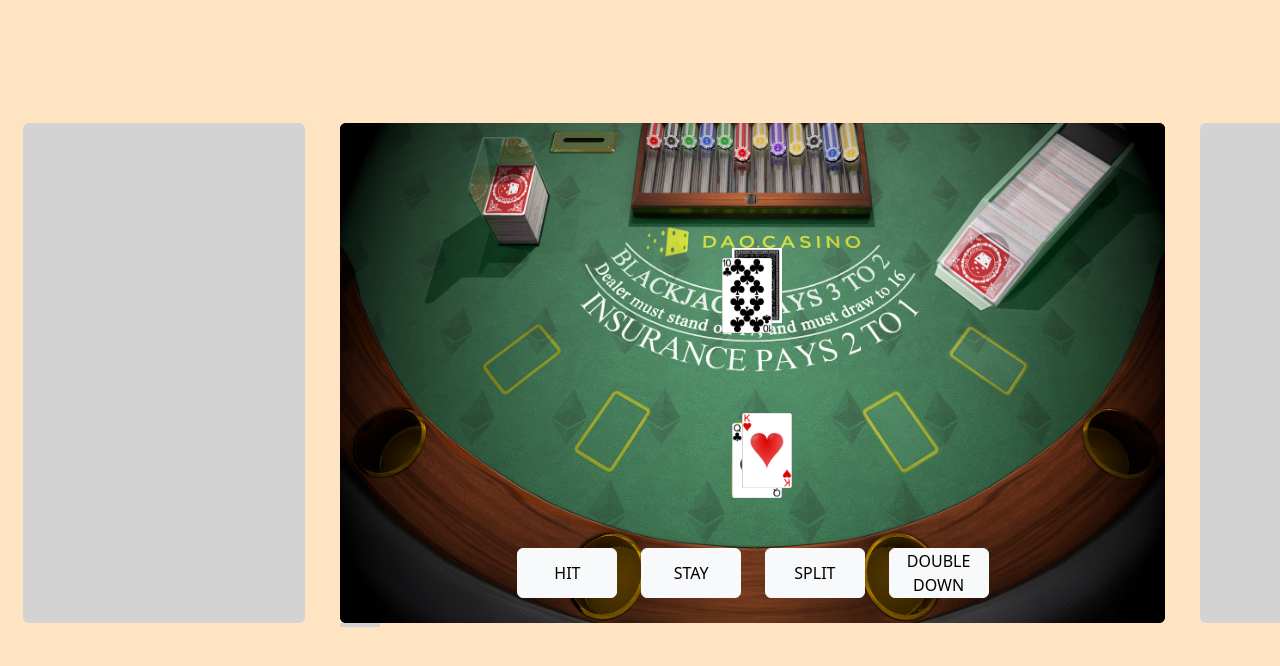
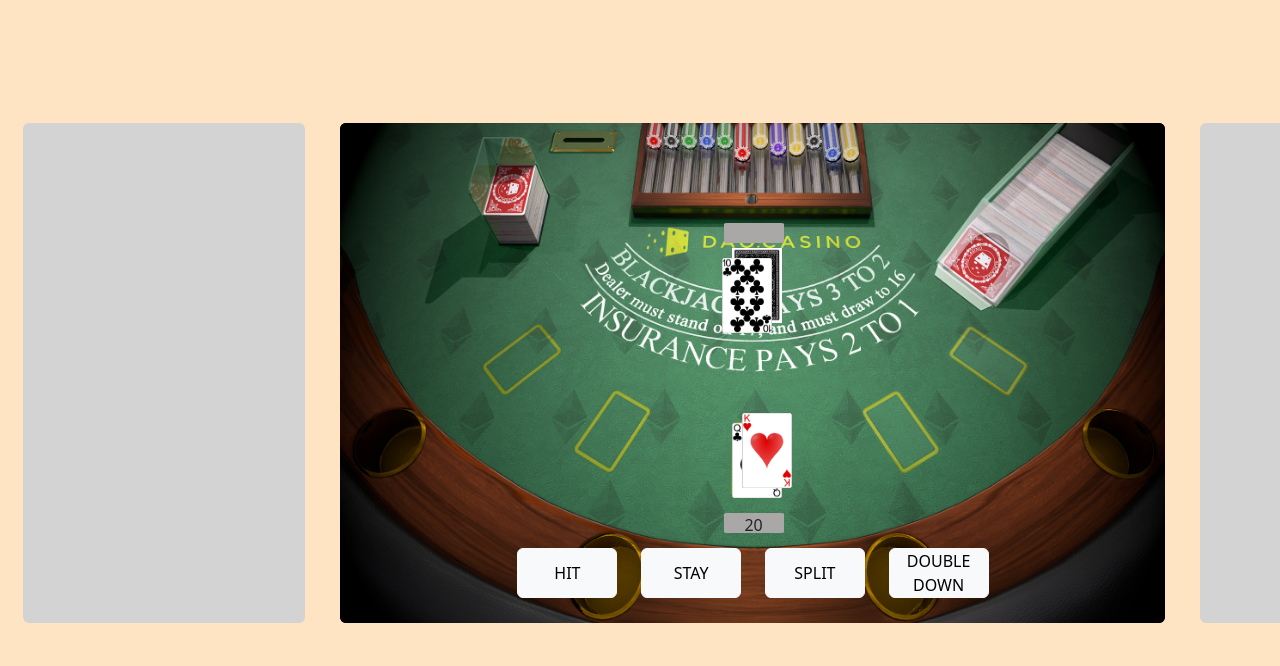
Before and after one commit to IamSvenchy/BlackJack, a website: page Index.html in a window 1280 px wide. Shown: the top 666 px of the page. Drawn offline with nearby package versions, Linux system fonts and the light colour scheme.

Commit message:
Popravki pri dealanju

```diff
--- a/Index.html
+++ b/Index.html
@@ -16,8 +16,8 @@
                 <button type="button" class="btn btn-light" id="split" onclick="play(this)">SPLIT</button>
                 <button type="button" class="btn btn-light" id="dd" onclick="play(this)">DOUBLE DOWN</button>
 
-                <div class="player-score card"></div>
-                <div class="dealer-score card"></div>
+                <div class="player-score"></div>
+                <div class="dealer-score"></div>
             </div>
             <div class="right-container rounded"></div>
         </div>
--- a/Style.css
+++ b/Style.css
@@ -95,12 +95,23 @@
 
 .player-score{
     position: absolute;
-    width: 40px;
-    height: 40px;
+    width: 60px;
+    height: 20px;
+    left: 46.5%;
+    bottom: 18%;
+    background-color: rgb(170, 167, 167);
+    border-radius: 5%;
+    text-align: center;
+
 }
 
 .dealer-score{
     position: absolute;
-    width: 40px;
-    height: 40px;
+    width: 60px;
+    height: 20px;
+    left: 46.5%;
+    bottom: 76%;
+    background-color: rgb(170, 167, 167);
+    border-radius: 5%;
+    text-align: center;
 }
--- a/main.js
+++ b/main.js
@@ -89,7 +89,7 @@ for(let i = 0; i < suits.length; i++){
 
 const divWinLose = document.createElement('div')
 divWinLose.setAttribute("id", "win")
-divWinLose.setAttribute("style", "position: absolute; width:300px; height: 100px; left:" + 32 + "%; bottom: " + 78 + "%;")
+divWinLose.setAttribute("style", "position: absolute; width:240px; height: 80px; left:" + 35 + "%; bottom: " + 82 + "%;")
 middle.appendChild(divWinLose)
 
 
@@ -120,6 +120,11 @@ function replay(){
     playerPosY = playerPosStartY
     dealerPosX = PosStartX
     dealerPosY = DealerPosStartY
+
+    document.querySelector(".player-score").textContent = ""
+    document.querySelector(".dealer-score").textContent = ""
+
+
 
 
     document.querySelectorAll("#card").forEach((element) => {
@@ -159,6 +164,8 @@ function deal(){
     console.log(curCards.length + " ->" + dealerHand + " " + playerHand)
     console.log(playerVal + " " + dealerVal)
 
+    document.querySelector(".player-score").textContent = playerVal
+
     if(playerVal == 21 && dealerVal == 21){
         playerWin = true
         dealerWin = true
@@ -186,6 +193,10 @@ function deal(){
 //hit
 function hit(){
     addCardPlayer()
+    document.querySelector(".player-score").textContent = playerVal
+
+    console.log("player val hit " + playerVal)
+
 
     if(playerWin){
         let winSign = document.createElement("img")
@@ -211,6 +222,8 @@ function rmvHidden(){
 //stay
 function stay(){
     rmvHidden()
+    document.querySelector(".dealer-score").textContent = dealerVal
+
 
     hitBtn.disabled = true
     splitBtn.disabled = true
@@ -221,7 +234,9 @@ function stay(){
 
         setTimeout(() => {
             addCardDealer()
-            stay()}, 1000)
+            stay()
+            document.querySelector(".dealer-score").textContent = dealerVal
+        }, 1000)
     }else if(dealerVal > 21){
         playerWins()
         console.log("player " + playerVal + " " + "dealer " + dealerVal)
@@ -291,15 +306,25 @@ function addCardPlayer(){
 
     playerHand.push(curCards[random])
 
-    if(curCards[random].value == 0){
-        if(playerWin + 11 > 21){
+    playerVal = 0;
+
+    for(let i = 0; i < playerHand.length; i++){
+        if(playerHand[i].nameValue != "ace"){
+            console.log(playerHand[i].nameValue)
+            playerVal += playerHand[i].value
+        }
+    }
+    for(let i = 0; i < playerHand.length; i++){
+        if(playerHand[i].nameValue == "ace"){
+            if(playerVal + 11 >= 21){
                 playerVal++;
             }else{
                 playerVal += 11;
             }
-    }else{
-        playerVal += curCards[random].value
         }
+    }
+
+    console.log("player value addcard " + playerVal)
 
     let div = document.createElement('div')
     div.setAttribute("id", "card")
@@ -325,14 +350,21 @@ function addCardDealer(){
     let random = Math.floor(Math.random()*cardNum)
     dealerHand.push(curCards[random])
 
-    if(curCards[random].value == 0){
-        if(dealerWin + 11 > 21){
+    dealerVal = 0;
+
+    for(let i = 0; i < dealerHand.length; i++){
+        if(dealerHand[i].nameValue != "ace"){
+            dealerVal += dealerHand[i].value
+        }
+    }
+    for(let i = 0; i < dealerHand.length; i++){
+        if(dealerHand[i].nameValue == "ace"){
+            if(dealerVal + 11 >= 21){
                 dealerVal++;
             }else{
                 dealerVal += 11;
             }
-    }else{
-        dealerVal += curCards[random].value
+        }
     }
 
 
```
Lines whose indentation alone changed are shown as unchanged.
